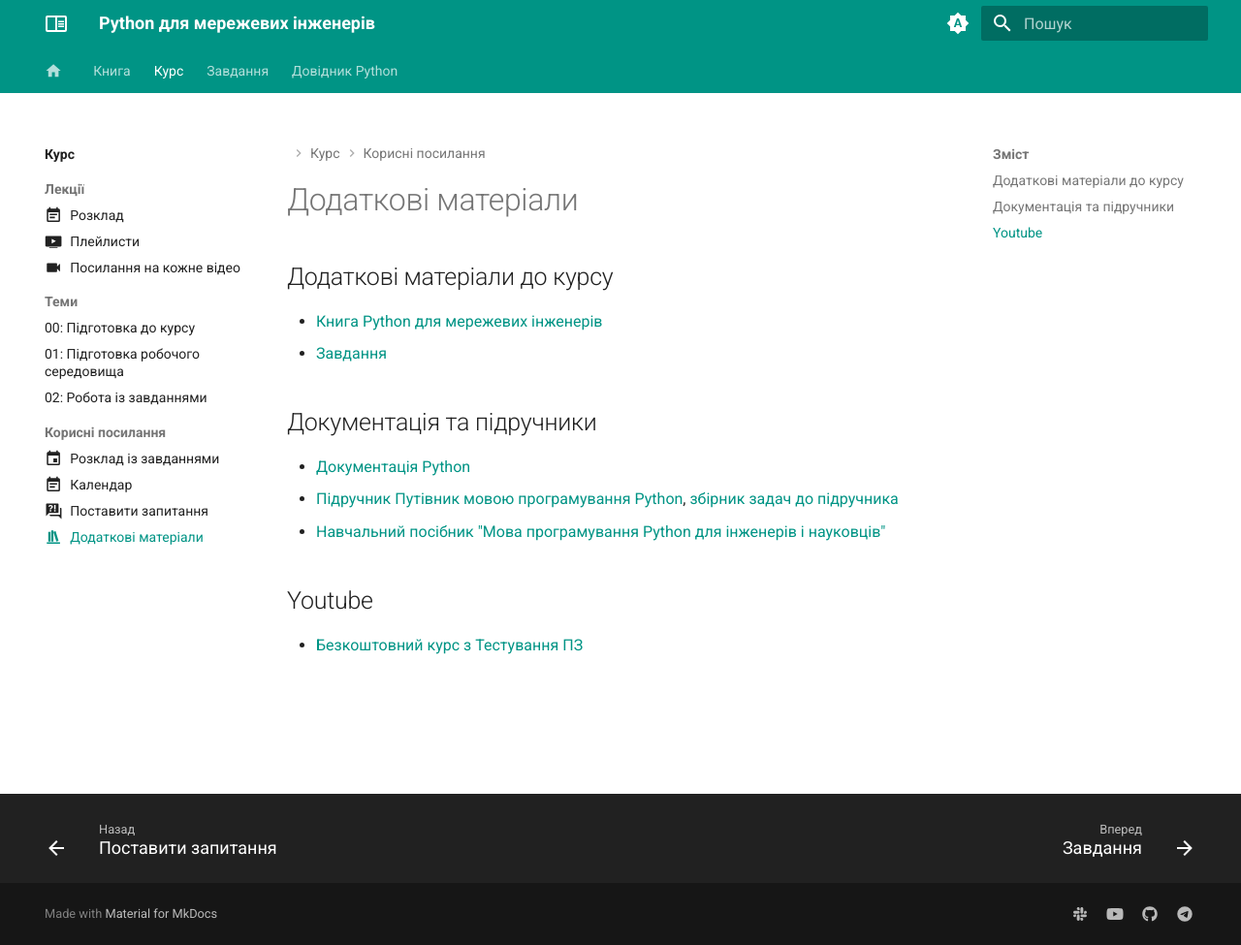
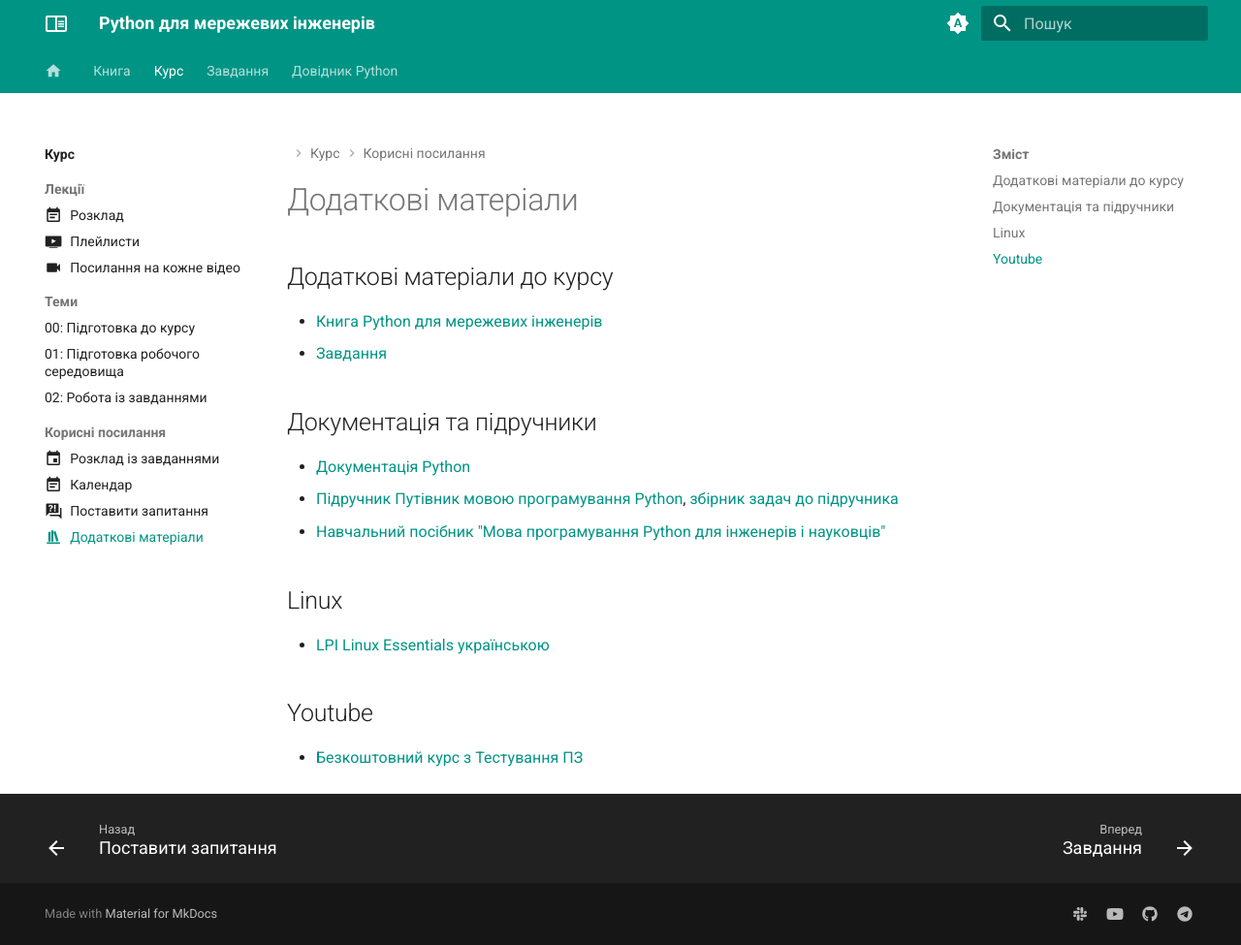
Before and after one commit to natenka/pyneng.io, an MkDocs documentation site: the page built from docs/course/links.md, in a window 1280 px wide and 975 px high. Shown: the whole window at 97% size. Built offline with MkDocs 1.6.1 and Material for MkDocs 9.7.7, drawn with Linux system fonts in a browser that asks for light colours.

Commit message:
ADD course links: LPI uk

```diff
--- a/docs/course/links.md
+++ b/docs/course/links.md
@@ -16,6 +16,10 @@ icon: material/bookshelf
 * [Підручник Путівник мовою програмування Python](https://pythonguide.rozh2sch.org.ua/), [збірник задач до підручника](https://pythonexercises.rozh2sch.org.ua/)
 * [Навчальний посібник "Мова програмування Python для інженерів і науковців"](https://github.com/vkopey/Python-for-engineers-and-scientists)
 
+## Linux
+
+* [LPI Linux Essentials українською](https://learning.lpi.org/uk/learning-materials/010-160/)
+
 
 ## Youtube
 
```
